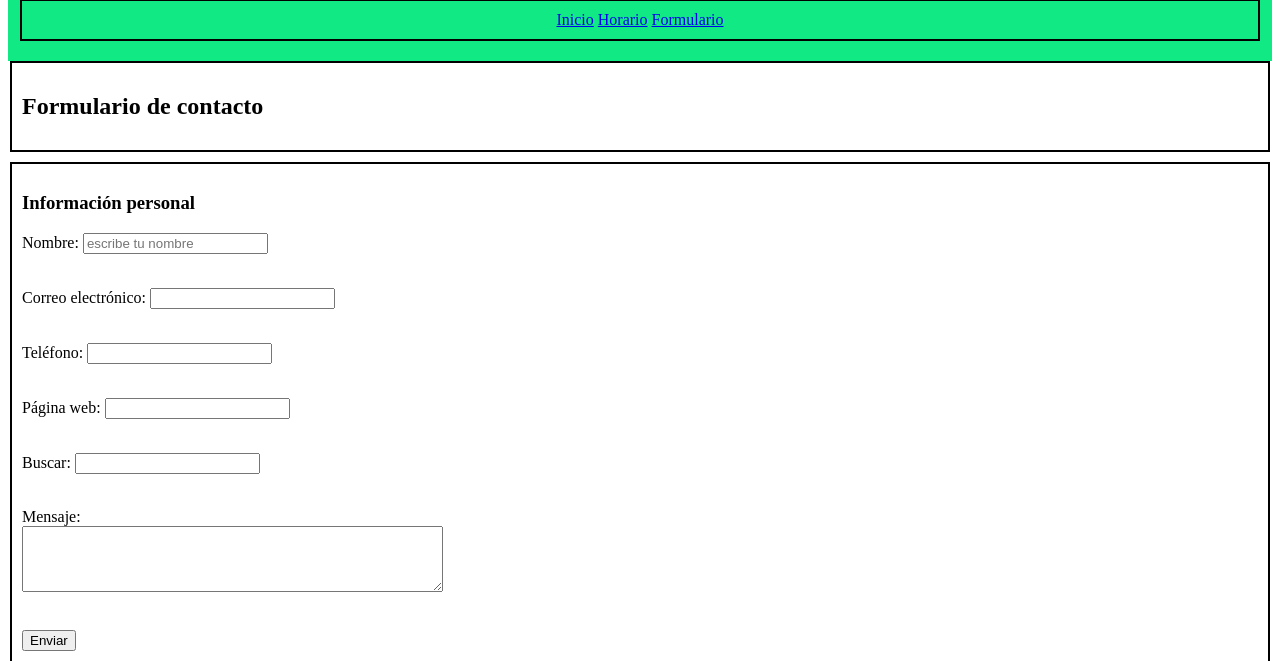
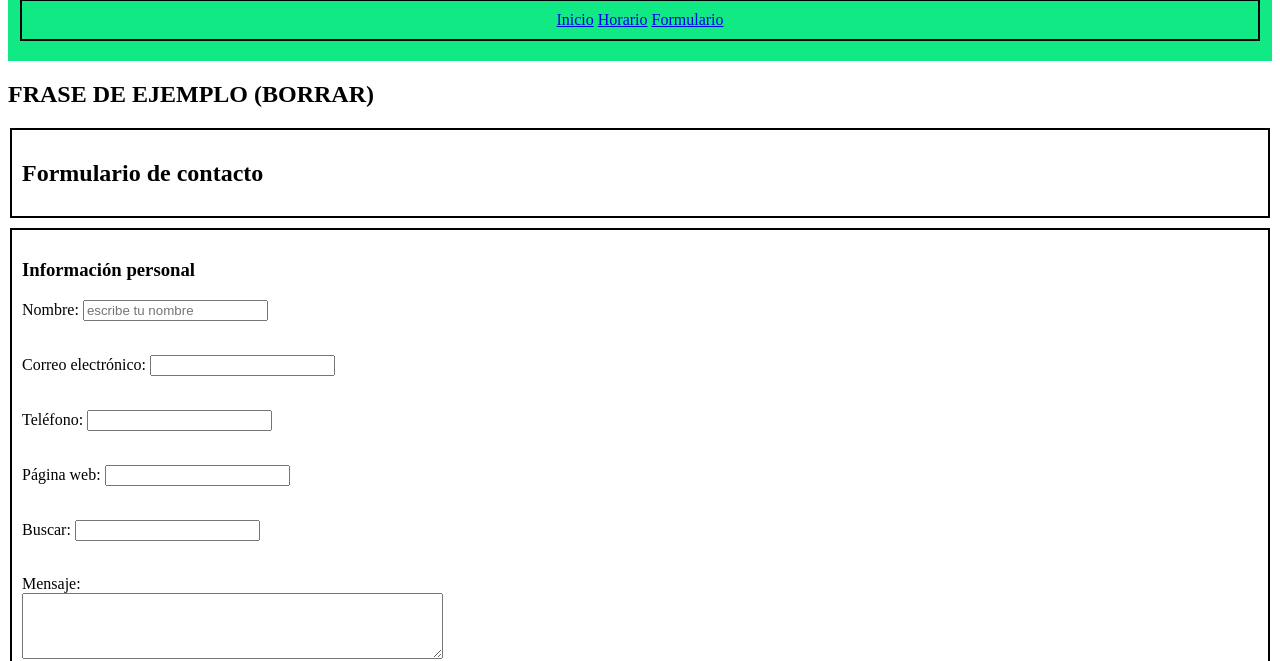
Before and after one commit to Iwolfan/WEBdePRUEBAS, a plain HTML site: page formulario.html in a window 1280 px wide. Shown: the part 146-807 px from the top of the page. Drawn offline with Linux system fonts and the light colour scheme.

Commit message:
AÑADIR UN H2

```diff
--- a/formulario.html
+++ b/formulario.html
@@ -21,6 +21,8 @@
             </fieldset>
         </header>
         <main>
+            <h2>FRASE DE EJEMPLO (BORRAR)</h2>
+
             <fieldset>
                 <h2>Formulario de contacto</h2>
             </fieldset>
```
